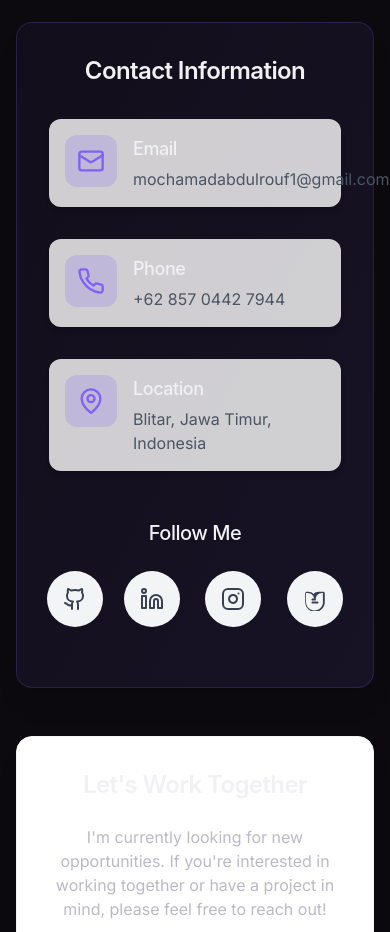
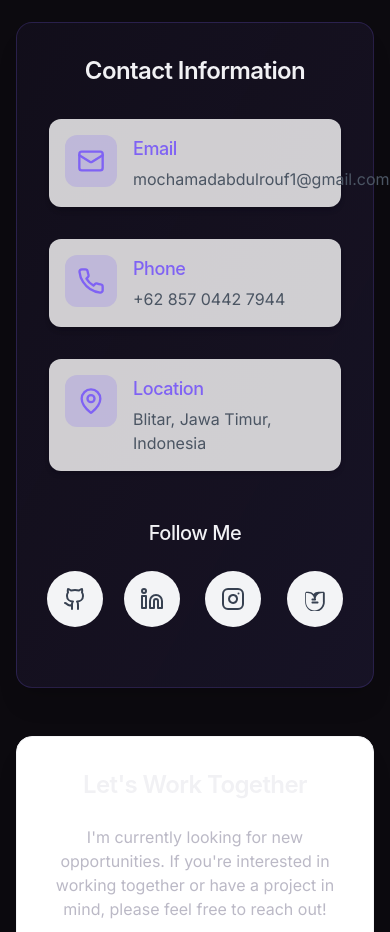
Before and after one commit to MochamadAbdulRouf/Source-Code-My-CV-and-My-Website, a React (Vite) app: page / in a window 390 px wide. Shown: the part 6980-7912 px from the top of the page. Built offline with nearby package versions, Linux system fonts and the light colour scheme.

Commit message:
Change contact info text color
Change the color of the Email, Phone, and Location text in the contact section to purple.

```diff
--- a/src/components/ContactSection.tsx
+++ b/src/components/ContactSection.tsx
@@ -25,7 +25,7 @@ const ContactSection = () => {
                   <Mail className="h-7 w-7 text-primary" />
                 </div>
                 <div>
-                  <h4 className="text-lg font-medium mb-1">Email</h4>
+                  <h4 className="text-lg font-medium mb-1 text-primary">Email</h4>
                   <a href="mailto:mochamadabdulrouf1@gmail.com" className="text-gray-600 hover:text-primary transition-colors">
                     mochamadabdulrouf1@gmail.com
                   </a>
@@ -37,7 +37,7 @@ const ContactSection = () => {
                   <Phone className="h-7 w-7 text-primary" />
                 </div>
                 <div>
-                  <h4 className="text-lg font-medium mb-1">Phone</h4>
+                  <h4 className="text-lg font-medium mb-1 text-primary">Phone</h4>
                   <a href="tel:+6285704427944" className="text-gray-600 hover:text-primary transition-colors">
                     +62 857 0442 7944
                   </a>
@@ -49,7 +49,7 @@ const ContactSection = () => {
                   <MapPin className="h-7 w-7 text-primary" />
                 </div>
                 <div>
-                  <h4 className="text-lg font-medium mb-1">Location</h4>
+                  <h4 className="text-lg font-medium mb-1 text-primary">Location</h4>
                   <p className="text-gray-600">Blitar, Jawa Timur, Indonesia</p>
                 </div>
               </div>
```
